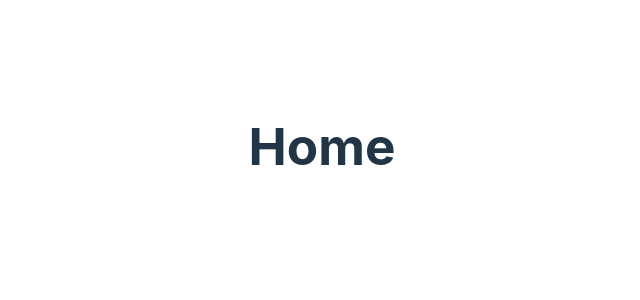
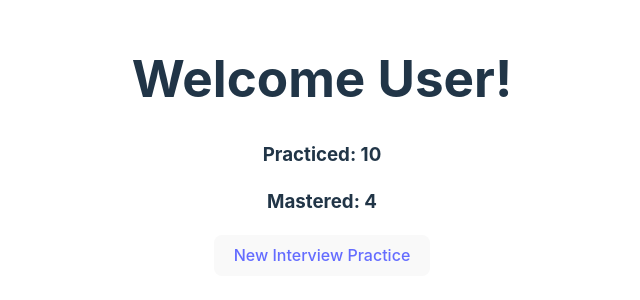
Before and after one commit to iammarsel/better-behave, a React (Vite) app in the folder better-behave/: page / in a window 1280 px wide. Shown: the part 254-554 px from the top of the page, without its empty margins (318-958 px from the left). Built offline with nearby package versions, Linux system fonts and the light colour scheme.

Commit message:
home page added

```diff
--- a/better-behave/src/components/Home.jsx
+++ b/better-behave/src/components/Home.jsx
@@ -1,9 +1,16 @@
 import React from 'react'
-
+import { NavLink } from 'react-router-dom';
 function Home() {
   return (
     <div>
-      <h1>Home</h1>
+      <h1>Welcome User!</h1>
+      <h3>Practiced: 10</h3>
+      <h3>Mastered: 4</h3>
+      <button>
+      <NavLink to="/question" className="w-28 h-8 mx-12 inline-block mt-24 bg-gray-800 text-white rounded-xl">
+        New Interview Practice
+      </NavLink>
+      </button>
     </div>
   )
 }
```
